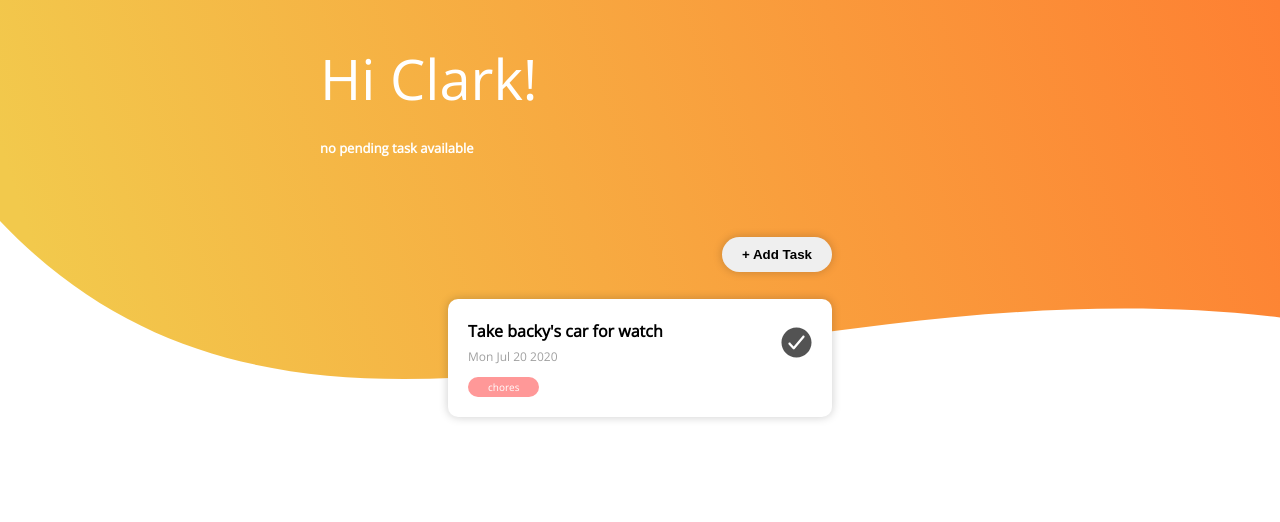
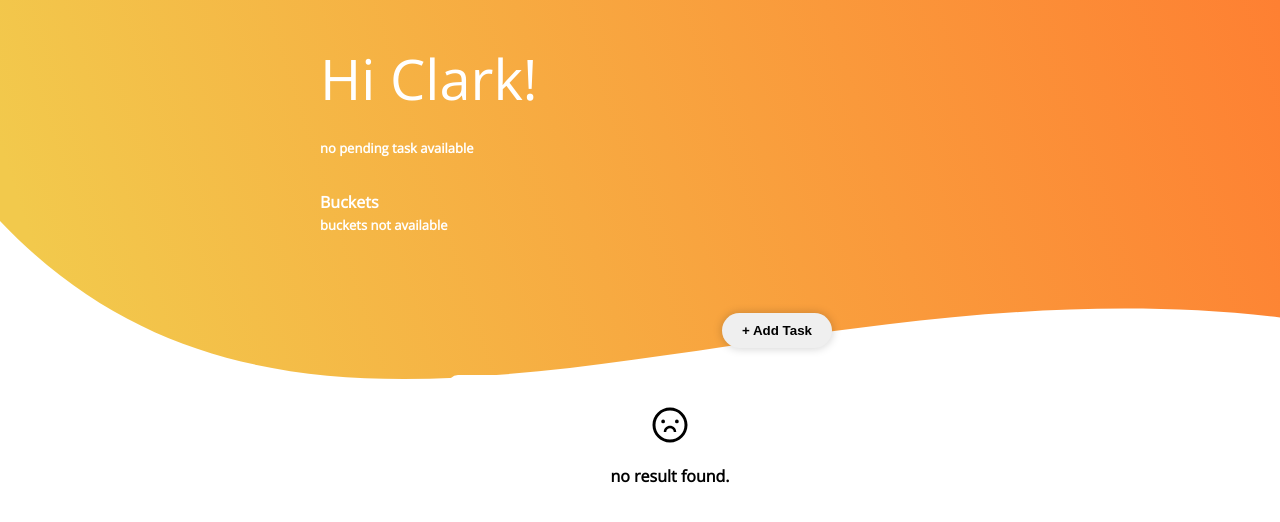
Before and after one commit to itsgracian/pyza-lab-todos, a React (Create React App) app: page / in a window 1280 px wide. Shown: the top 522 px of the page. Built offline with nearby package versions, Linux system fonts and the light colour scheme.

Commit message:
add todo completed

```diff
--- a/package.json
+++ b/package.json
@@ -17,6 +17,7 @@
     "react": "^16.13.1",
     "react-datepicker": "^3.1.3",
     "react-dom": "^16.13.1",
+    "react-icons": "^3.10.0",
     "react-redux": "^7.2.0",
     "react-scripts": "3.4.1",
     "redux": "^4.0.5",
--- a/src/components/todos/create.todo.tsx
+++ b/src/components/todos/create.todo.tsx
@@ -7,9 +7,11 @@ type Iprops = {
   onSubmit: (e: MouseEvent) => void;
   stateProps: IState;
   buckets: Array<IBuckets>;
+  onAddBucket: () => void;
+  onSelectCategory: (value: string) => void;
 };
 const CreateTodo = (props: Iprops) => {
-  const { onClose, onChange, onSubmit, stateProps, buckets } = props;
+  const { onClose, onChange, onSubmit, stateProps, buckets, onAddBucket, onSelectCategory } = props;
   return (
     <div className="todo-modal">
       <div className="m-body">
@@ -47,7 +49,13 @@ const CreateTodo = (props: Iprops) => {
               {buckets && buckets.length > 0 ? (
                 <div className="categories cat-form">
                   {buckets.map((bucket, i) => (
-                    <div key={i} className="category">
+                    <div
+                      key={i}
+                      className={`category ${
+                        stateProps.category === String(bucket) && 'green-color'
+                      }`}
+                      onClick={() => onSelectCategory(String(bucket))}
+                    >
                       {bucket}
                     </div>
                   ))}
@@ -60,8 +68,13 @@ const CreateTodo = (props: Iprops) => {
               <div className="new-bucket">
                 <label>Add new bucket</label>
                 <div className="new-bucket-input">
-                  <input type="text" placeholder="eg. Trip Plans" />
-                  <button type="button" className="btn">
+                  <input
+                    type="text"
+                    placeholder="eg. Trip Plans"
+                    name="bucket"
+                    onChange={onChange}
+                  />
+                  <button type="button" className="btn" onClick={onAddBucket}>
                     +&nbsp;add
                   </button>
                 </div>
--- /dev/null
+++ b/src/components/todos/header.tsx
@@ -0,0 +1,47 @@
+import React, { Fragment } from 'react';
+import { IBuckets } from '../../redux/buckets/types';
+import { ICreateTodoParam } from '../../redux/todos/types';
+type Iprops = {
+  buckets: IBuckets[];
+  todos: ICreateTodoParam[];
+};
+
+const TodoHeader = (props: Iprops) => {
+  const { buckets, todos } = props;
+  return (
+    <div className="todo-header">
+      <div className="container">
+        <div className="user-info">
+          <div className="logo"></div>
+          <div className="name">Hi Clark!</div>
+        </div>
+        <div className="pending-task">
+          {todos && todos.length > 0 ? (
+            <Fragment>
+              You have 6 pending tasks <b>today</b>
+            </Fragment>
+          ) : (
+            <small className="bold f-13">no pending task available</small>
+          )}
+        </div>
+        <div className="buckets">
+          <div className="bold">Buckets</div>
+          {buckets && buckets.length > 0 ? (
+            <Fragment>
+              <div className="categories">
+                {buckets.map((item, i) => (
+                  <div className="category" key={i}>
+                    {item}
+                  </div>
+                ))}
+              </div>
+            </Fragment>
+          ) : (
+            <small className="bold f-13">buckets not available</small>
+          )}
+        </div>
+      </div>
+    </div>
+  );
+};
+export default TodoHeader;
--- a/src/components/todos/index.tsx
+++ b/src/components/todos/index.tsx
@@ -9,6 +9,7 @@ import { AppState } from '../../redux';
 import { ICreateTodoParam } from '../../redux/todos/types';
 import { viewAllBucket, addBucket } from '../../redux/buckets/actions';
 import { IBuckets } from '../../redux/buckets/types';
+import TodoHeader from './header';
 const mapState = (state: AppState) => ({
   todoReducer: state.todos,
   bucketReducer: state.buckets,
@@ -16,15 +17,25 @@ const mapState = (state: AppState) => ({
 const connector = connect(mapState, { addTodo, viewAllTodos, viewAllBucket, addBucket });
 type Iprops = ConnectedProps<typeof connector>;
 const Todos: FC<Iprops> = (props) => {
-  const [state, setState] = useState<IState>({ open: false, title: '', category: '', date: '' });
+  const [state, setState] = useState<IState>({
+    open: false,
+    title: '',
+    category: '',
+    date: '',
+    bucket: '',
+  });
   const {
     todos,
     errors: todoErrors,
-  }: { todos: Array<ICreateTodoParam>; errors: string } = props.todoReducer;
+    message: todoMessage,
+  }: { todos: Array<ICreateTodoParam>; errors: string; message: string } = props.todoReducer;
   const {
     buckets,
     errors: bucketErrors,
   }: { buckets: Array<IBuckets>; errors: string } = props.bucketReducer;
+  const clearState = () => {
+    setState({ ...state, title: '', category: '', date: '', bucket: '', open: false });
+  };
   const onHandleModal = () => {
     setState({ ...state, open: !state.open });
   };
@@ -48,6 +59,23 @@ const Todos: FC<Iprops> = (props) => {
     fetch();
     //eslint-disable-next-line
   }, []);
+  useEffect(() => {
+    if (todoErrors || todoMessage) {
+      clearState();
+    }
+    //eslint-disable-next-line
+  }, [props.todoReducer]);
+  const onSelectCategory = (value: string) => {
+    if (value && value !== '') {
+      setState({ ...state, category: value });
+    }
+  };
+  const onSaveBucket = () => {
+    if (state.bucket && state.bucket != '') {
+      setState({ ...state, bucket: '' });
+      props.addBucket(state.bucket);
+    }
+  };
   return (
     <div className="todos">
       {state.open && (
@@ -57,37 +85,11 @@ const Todos: FC<Iprops> = (props) => {
           onSubmit={onSubmit}
           stateProps={state}
           buckets={buckets}
+          onAddBucket={onSaveBucket}
+          onSelectCategory={onSelectCategory}
         />
       )}
-      <div className="todo-header">
-        <div className="container">
-          <div className="user-info">
-            <div className="logo"></div>
-            <div className="name">Hi Clark!</div>
-          </div>
-          <div className="pending-task">
-            {todos && todos.length > 0 ? (
-              <Fragment>
-                You have 6 pending tasks <b>today</b>
-              </Fragment>
-            ) : (
-              <small className="bold f-13">no pending task available</small>
-            )}
-          </div>
-          <div className="buckets">
-            {buckets && buckets.length > 0 && (
-              <Fragment>
-                <div className="bold">Buckets</div>
-                <div className="categories">
-                  <div className="category">All</div>
-                  <div className="category">Chores</div>
-                  <div className="category">Material Study</div>
-                </div>
-              </Fragment>
-            )}
-          </div>
-        </div>
-      </div>
+      <TodoHeader todos={todos} buckets={buckets} />
       <ViewTodos onHandleModal={onHandleModal} todos={todos} />
     </div>
   );
--- a/src/components/todos/todos.scss
+++ b/src/components/todos/todos.scss
@@ -243,4 +243,23 @@
             }
         }
     }
+    .not-found{
+        display: flex;
+        width: 100%;
+        background: $white;
+        padding: 30px;
+        border-radius: 10px;
+        font-weight: bold;
+        align-items: center;
+        justify-content: center;
+        flex-direction: column;
+        svg{
+            font-size: 40px;
+            margin-bottom: 20px;
+        }
+    }
+    .green-color{
+        background: $green !important;
+        color: $white !important;
+    }
 }
--- a/src/components/todos/types.ts
+++ b/src/components/todos/types.ts
@@ -3,4 +3,5 @@ export type IState = {
     title: string;
     category: string;
     date: string;
+    bucket: string;
 }
--- a/src/components/todos/view.todos.tsx
+++ b/src/components/todos/view.todos.tsx
@@ -1,7 +1,7 @@
-import React from 'react';
+import React, { Fragment } from 'react';
 import accept from '../../assets/image/accept.svg';
 import { ICreateTodoParam } from '../../redux/todos/types';
-
+import { AiOutlineFrown } from 'react-icons/ai';
 type Iprops = {
   onHandleModal: () => void;
   todos: Array<ICreateTodoParam>;
@@ -14,11 +14,14 @@ const ViewTodos = (props: Iprops) => {
         <div className="add">
           <button onClick={onHandleModal}>+ add task</button>
         </div>
-        <div className="items">
-          <div className="name item-property">Take backy's car for watch</div>
-          <div className="date item-property">{new Date().toDateString()}</div>
+        {todos && todos.length > 0 ? (
+          <Fragment>
+            {todos.map((item) => (
+              <div className="items" key={item.id}>
+                <div className="name item-property">{item.title}</div>
+                <div className="date item-property">{new Date(item.date).toDateString()}</div>
                 <div className="category">
-            <div className="category-name">chores</div>
+                  <div className="category-name">{item.category}</div>
                 </div>
                 <div className="accept">
                   <div className="icon">
@@ -26,6 +29,13 @@ const ViewTodos = (props: Iprops) => {
                   </div>
                 </div>
               </div>
+            ))}
+          </Fragment>
+        ) : (
+          <div className="not-found">
+            <AiOutlineFrown /> <div className="text">no result found.</div>
+          </div>
+        )}
       </div>
     </div>
   );
```
Lines whose indentation alone changed are shown as unchanged.
